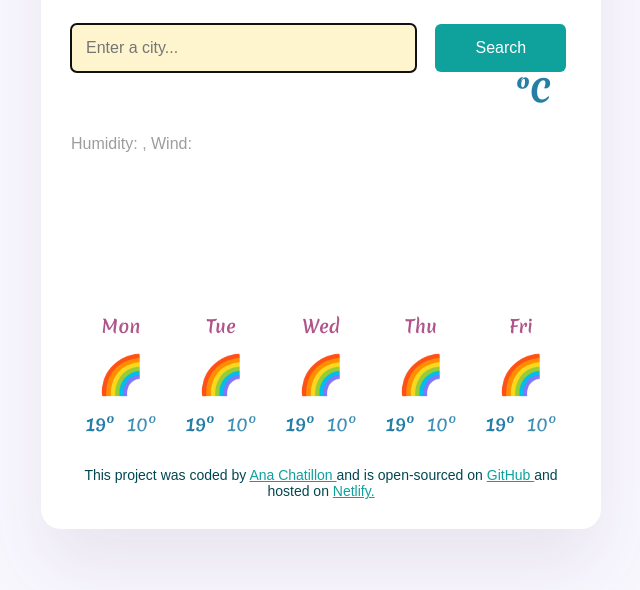
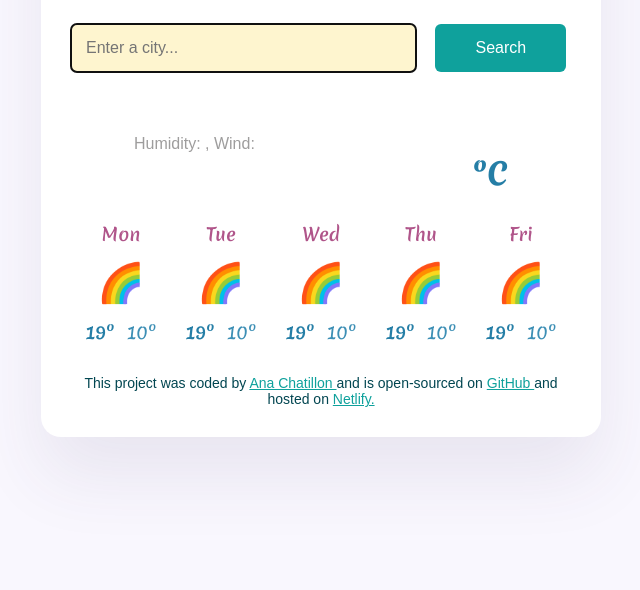
Before and after one commit to AnaChatillon/Weather-App-Final-Project, a plain HTML site: page index.html in a window 1280 px wide. Shown: the part 204-794 px from the top of the page, without its empty margins (319-959 px from the left). Drawn offline with nearby package versions, Linux system fonts and the light colour scheme; no server answers.

Commit message:
Updated CSS "today's weather"

```diff
--- a/index.html
+++ b/index.html
@@ -34,6 +34,7 @@
         </form>
       </header>
       <main>
+        <div class="today">
           <div>
             <h1 id="city-output"></h1>
             <p>
@@ -47,6 +48,7 @@
             <div id="icon"></div>
             <span id="temperature"></span>
             <span class="unit">ºC</span>
+          </div>
         </div>
 
         <div class="weather-forecast">
--- a/src/style.css
+++ b/src/style.css
@@ -73,6 +73,10 @@ div .header {
   color: #f83e01;
 }
 
+.today {
+  display: flex;
+  justify-content: space-around;
+}
 .current-weather {
   font-family: "Merienda", cursive;
   font-optical-sizing: auto;
@@ -83,8 +87,7 @@ div .header {
   display: flex;
   justify-content: end;
   position: relative;
-  top: -150px;
-  right: 20px;
+  top: 25px;
 }
 #icon {
   width: 92px;
```
Lines whose indentation alone changed are shown as unchanged.
